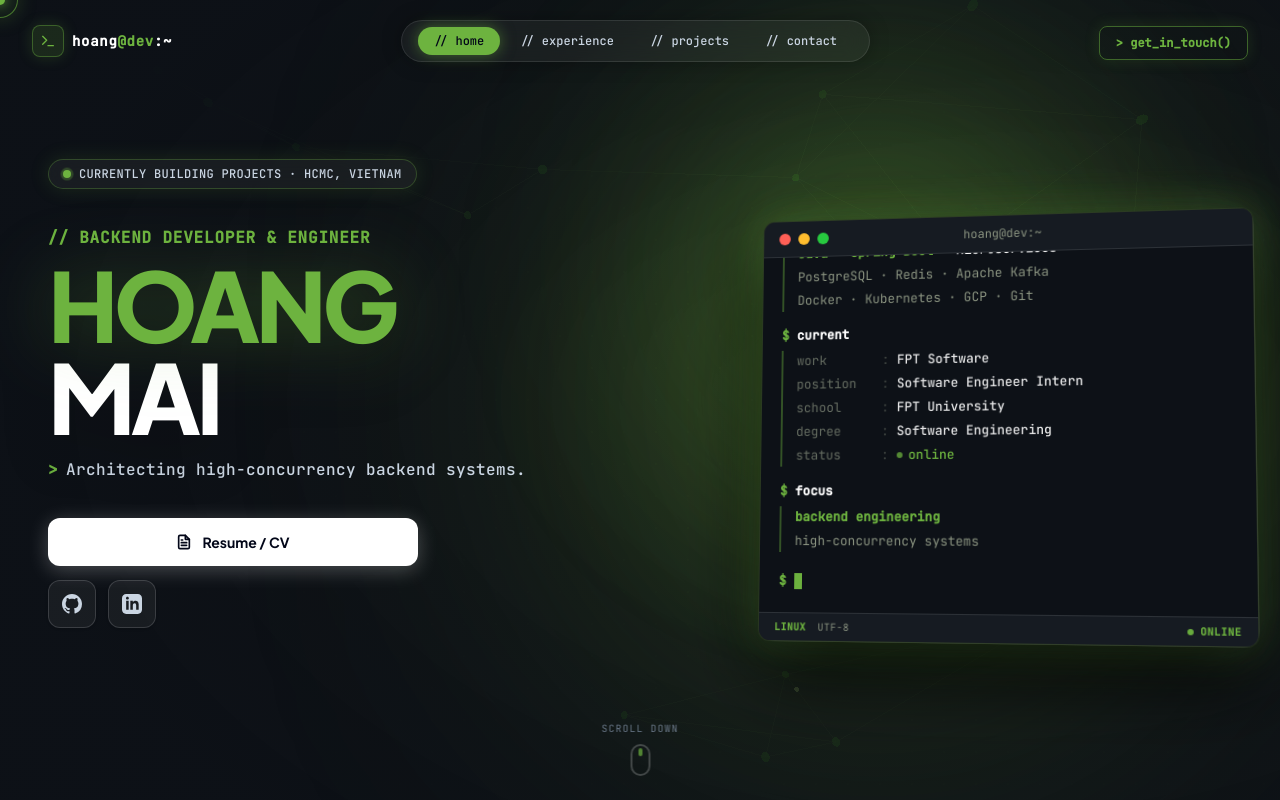
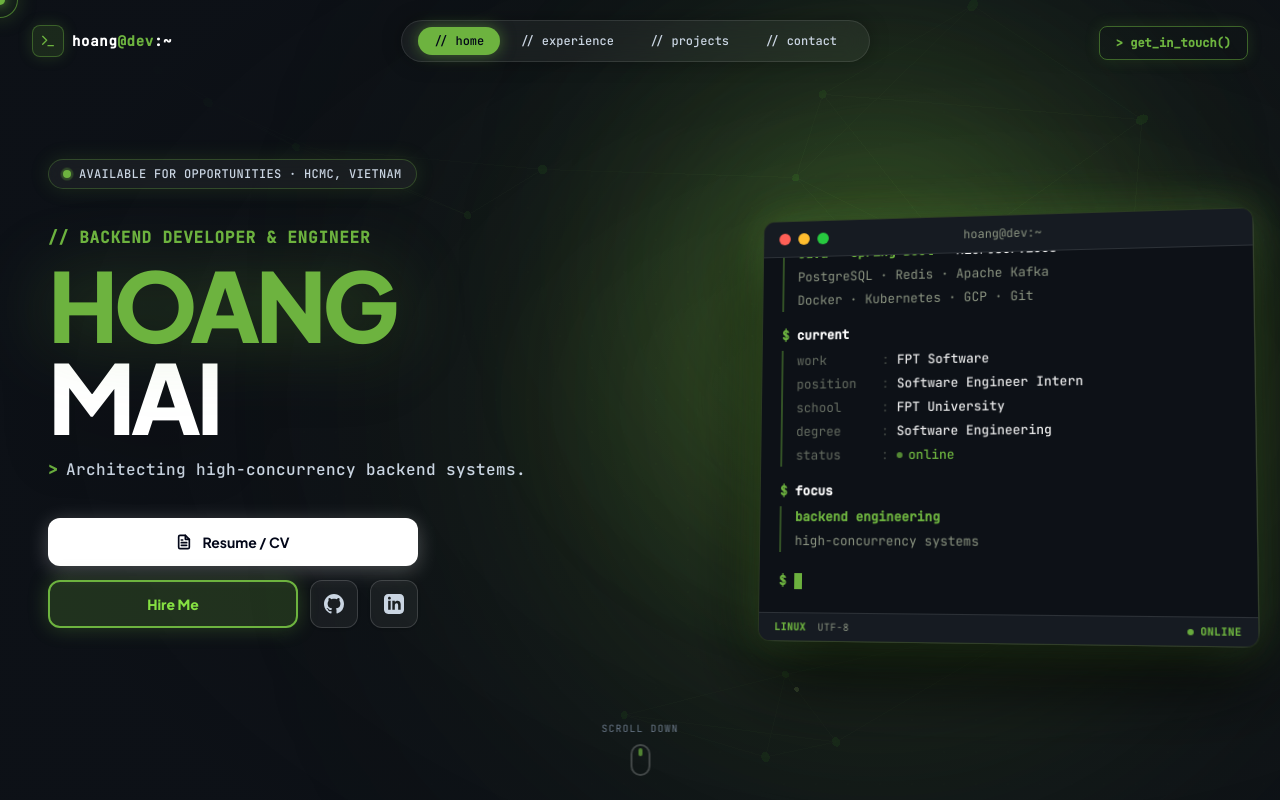
Before and after one commit to plozdev/my_portfolio, a React (Vite) app: page / in a window 1280 px wide. Shown: the top 800 px of the page. Built offline with nearby package versions, Linux system fonts and the light colour scheme.

Commit message:
refactor: unhide btn

```diff
--- a/src/sections/Hero.tsx
+++ b/src/sections/Hero.tsx
@@ -40,7 +40,7 @@ export function Hero() {
             <span className="relative inline-flex rounded-full h-2 w-2 bg-[#6DB33F]"></span>
           </span>
           <span className="font-mono text-xs font-medium text-slate-300 tracking-wide uppercase">
-            Currently Building Projects · HCMC, Vietnam
+            Available for Opportunities · HCMC, Vietnam
           </span>
         </div>
 
@@ -84,9 +84,15 @@ export function Hero() {
                 <span>Resume / CV</span>
               </a>
 
-              {/* Row with Social Icons (Min 44x44px Touch Targets) */}
+              {/* Row with Hire Me (Secondary Green CTA 40%) & Social Icons (Min 44x44px Touch Targets) */}
               <div className="flex items-center gap-3 w-full">
-
+                {/* Hire Me Button - High Contrast Secondary Green CTA with Neon Border & Glow */}
+                <a
+                  href="#contact"
+                  className="flex-1 h-12 bg-[#6DB33F]/20 hover:bg-[#6DB33F] text-[#85E042] hover:text-slate-950 font-extrabold text-sm rounded-xl border-2 border-[#6DB33F] transition-all flex items-center justify-center shadow-[0_0_20px_rgba(109,179,63,0.3)] hover:shadow-[0_0_30px_rgba(109,179,63,0.5)]"
+                >
+                  Hire Me
+                </a>
                 {/* GitHub Icon Button (48x48px Touch Target) */}
                 <a
                   href="https://github.com/plozdev"
```
